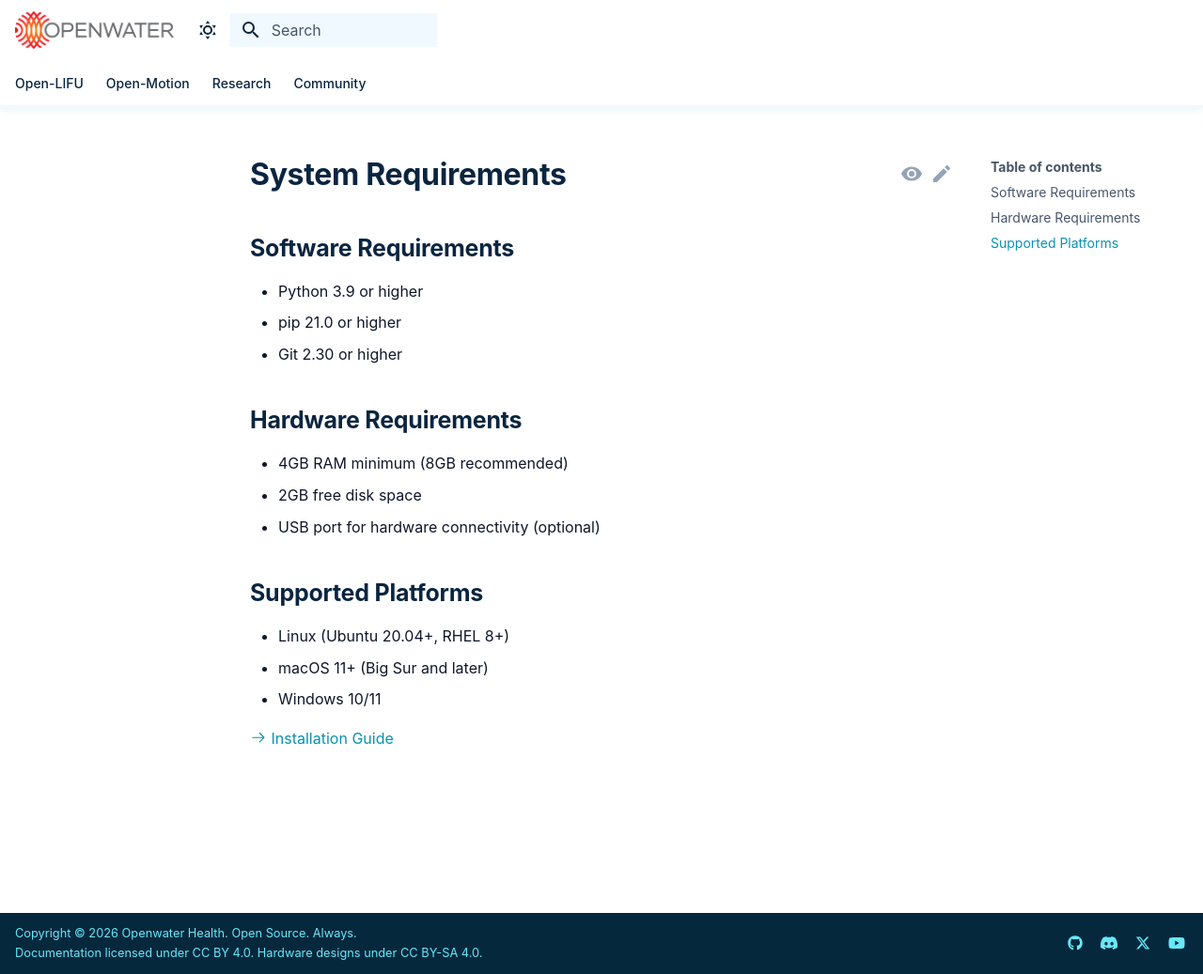
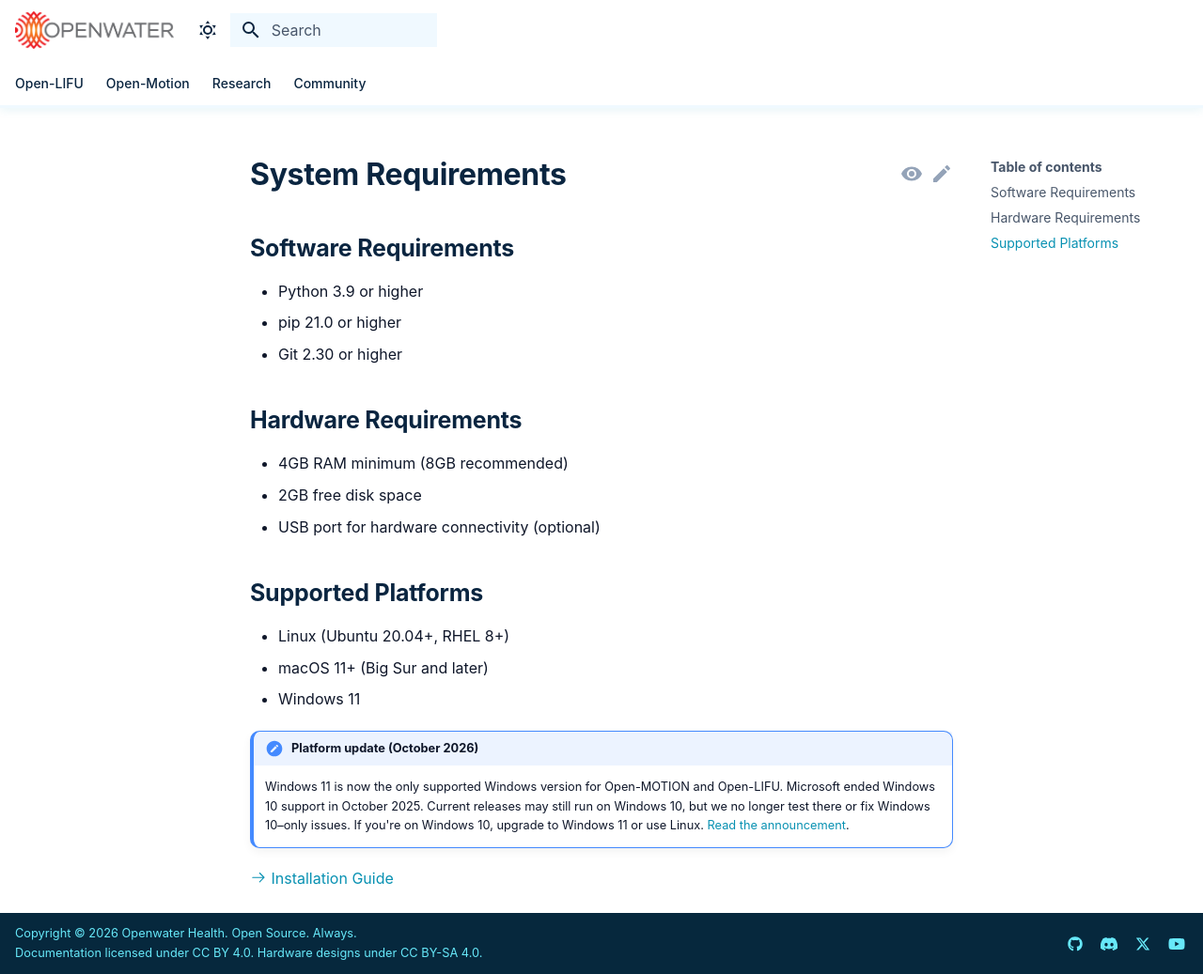
Before and after one commit to OpenwaterHealth/openwater-docs, an MkDocs documentation site: the page built from docs/getting-started/requirements.md, in a window 1280 px wide and 1037 px high. Shown: the whole window at 94% size. Built offline with MkDocs 1.6.1 and Material for MkDocs 9.7.7, drawn with Linux system fonts in a browser that asks for light colours; comment, search, counter and statistics services are not loaded.

Commit message:
docs: drop Windows 10 from supported platforms
Signed-off-by: Dan Blizinski <dblizinski@openwater.cc>

```diff
--- a/docs/getting-started/requirements.md
+++ b/docs/getting-started/requirements.md
@@ -16,6 +16,9 @@
 
 - Linux (Ubuntu 20.04+, RHEL 8+)
 - macOS 11+ (Big Sur and later)
-- Windows 10/11
+- Windows 11
+
+!!! note "Platform update (October 2026)"
+    Windows 11 is now the only supported Windows version for Open-MOTION and Open-LIFU. Microsoft ended Windows 10 support in October 2025. Current releases may still run on Windows 10, but we no longer test there or fix Windows 10–only issues. If you're on Windows 10, upgrade to Windows 11 or use Linux. [Read the announcement](https://github.com/orgs/OpenwaterHealth/discussions/331).
 
 [:octicons-arrow-right-24: Installation Guide](installation.md)
```
